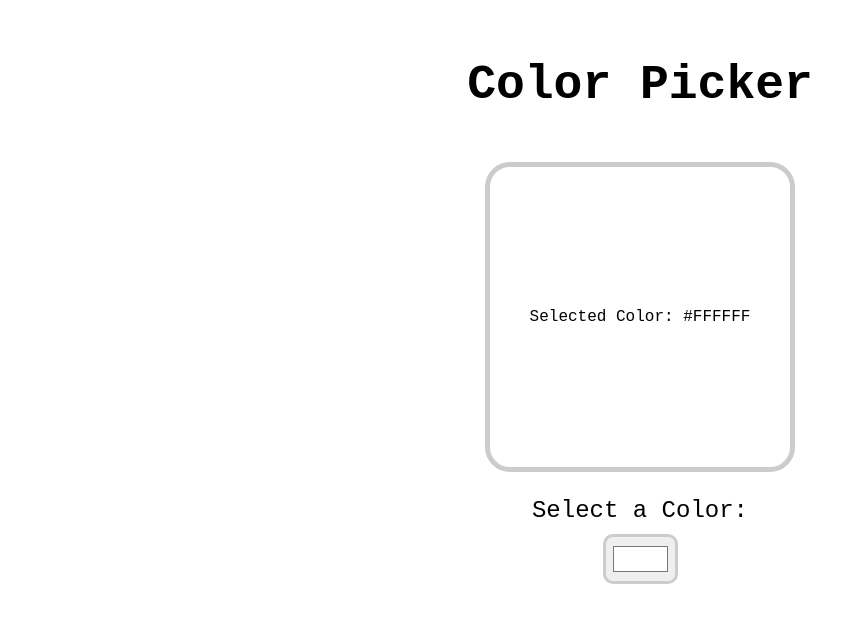
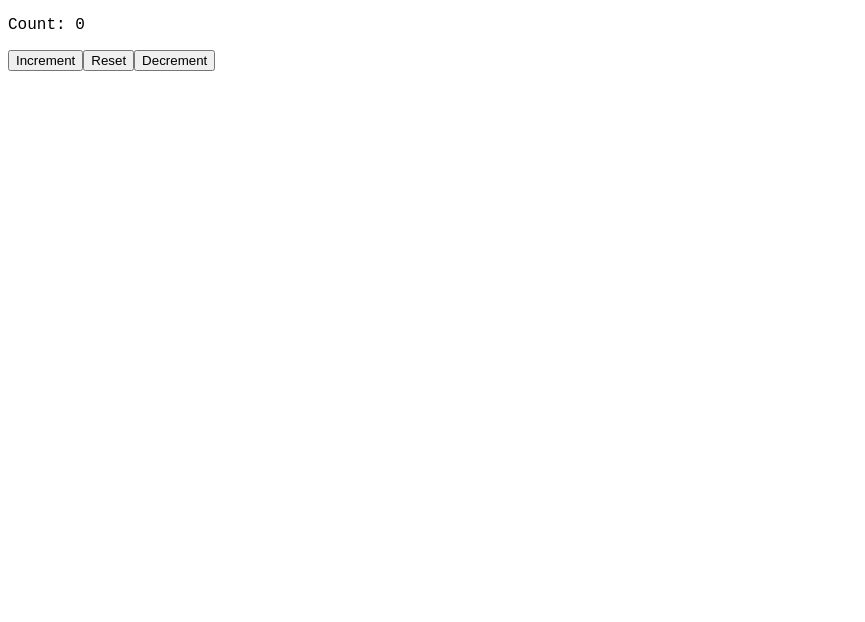
Before and after one commit to shiveshkumarsuri/react-js, a React (Vite) app: page / in a window 1280 px wide. Shown: the top 622 px of the page, without its empty margins (0-865 px from the left). Built offline with nearby package versions, Linux system fonts and the light colour scheme.

Commit message:
updater function

```diff
--- a/src/App.jsx
+++ b/src/App.jsx
@@ -1,10 +1,10 @@
-import ColorPicker from './ColorPicker.jsx'
+import UpdaterFunction from './UpdaterFunction.jsx'
 
 function App() {
 
   return(
     <>
-    <ColorPicker />
+    <UpdaterFunction />
     </>
   );
 }
--- /dev/null
+++ b/src/UpdaterFunction.jsx
@@ -0,0 +1,26 @@
+import React, {useState} from 'react'
+
+function UpdaterFunction(){
+    const [counter, setCounter] = useState(0);
+
+    function increment(){
+        setCounter(c => c + 1);
+    }
+    function decrement(){
+        setCounter(c => c - 1);
+    }
+    function reset(){
+        setCounter(c => c = 0);
+    }
+    return(
+        <div>
+            <p>Count: {counter}</p>
+            <button onClick={increment}>Increment</button>
+            <button onClick={reset}>Reset</button>
+            <button onClick={decrement}>Decrement</button>
+        </div>
+    );
+
+}
+
+export default UpdaterFunction
```
